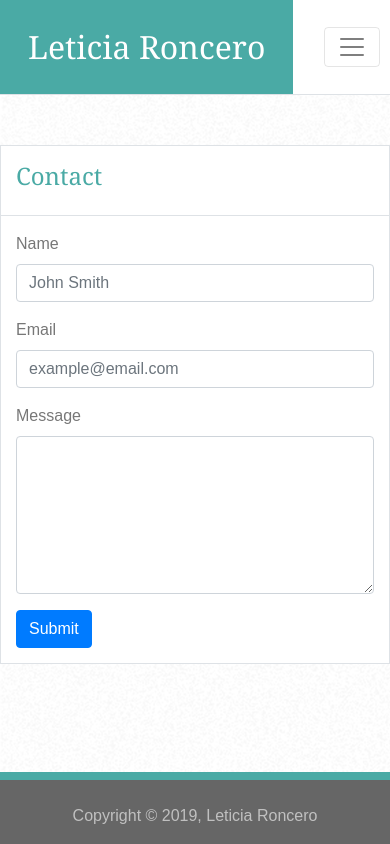
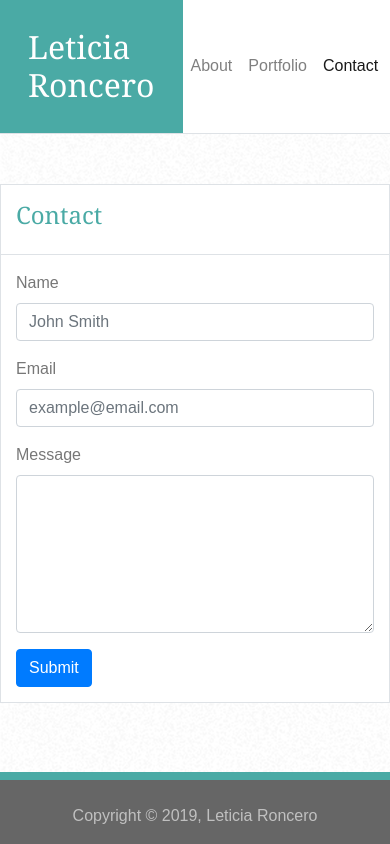
Before and after one commit to leticiaroncero/Bootstrap-Portfolio, a plain HTML site: page contact.html in a window 390 px wide. Drawn offline with nearby package versions, Linux system fonts and the light colour scheme.

Commit message:
disable hamburger icon for navbar component

```diff
--- a/contact.html
+++ b/contact.html
@@ -14,18 +14,12 @@
 <body>
     <header class="border-bottom">
         <div class="header-content">
-            <nav class="navbar navbar-expand-lg navbar-light">
+            <nav class="navbar navbar-expand navbar-light">
                 <h1>Leticia Roncero</h1>
-                <button class="navbar-toggler" type="button" data-toggle="collapse" data-target="#navbarNavAltMarkup"
-                    aria-controls="navbarNavAltMarkup" aria-expanded="false" aria-label="Toggle navigation">
-                    <span class="navbar-toggler-icon"></span>
-                </button>
-                <div class="collapse navbar-collapse" id="navbarNavAltMarkup">
-                    <div class="navbar-nav">
-                        <a class="nav-item nav-link active" href="index.html">About</a>
-                        <a class="nav-item nav-link" href="portfolio.html">Portfolio</a>
-                        <a class="nav-item nav-link" href="#">Contact<span class="sr-only">(current)</span></a>
-                    </div>
+                <div class="navbar-nav">
+                    <a class="nav-item nav-link" href="index.html">About</a>
+                    <a class="nav-item nav-link" href="portfolio.html">Portfolio</a>
+                    <a class="nav-item nav-link active" href="#">Contact<span class="sr-only">(current)</span></a>
                 </div>
             </nav>
         </div>
```
Also changed, not shown: index.html (+5 -11 lines), portfolio.html (+5 -11 lines).
